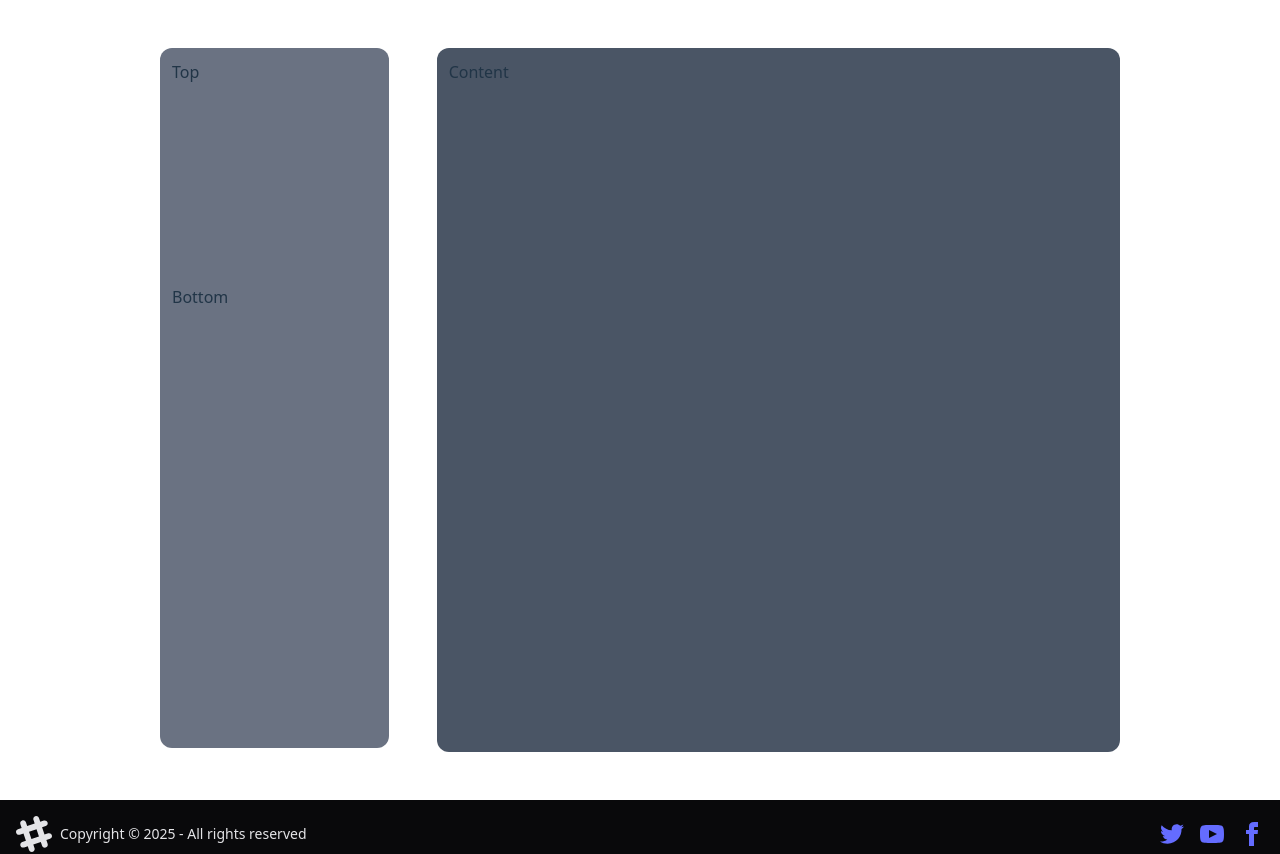
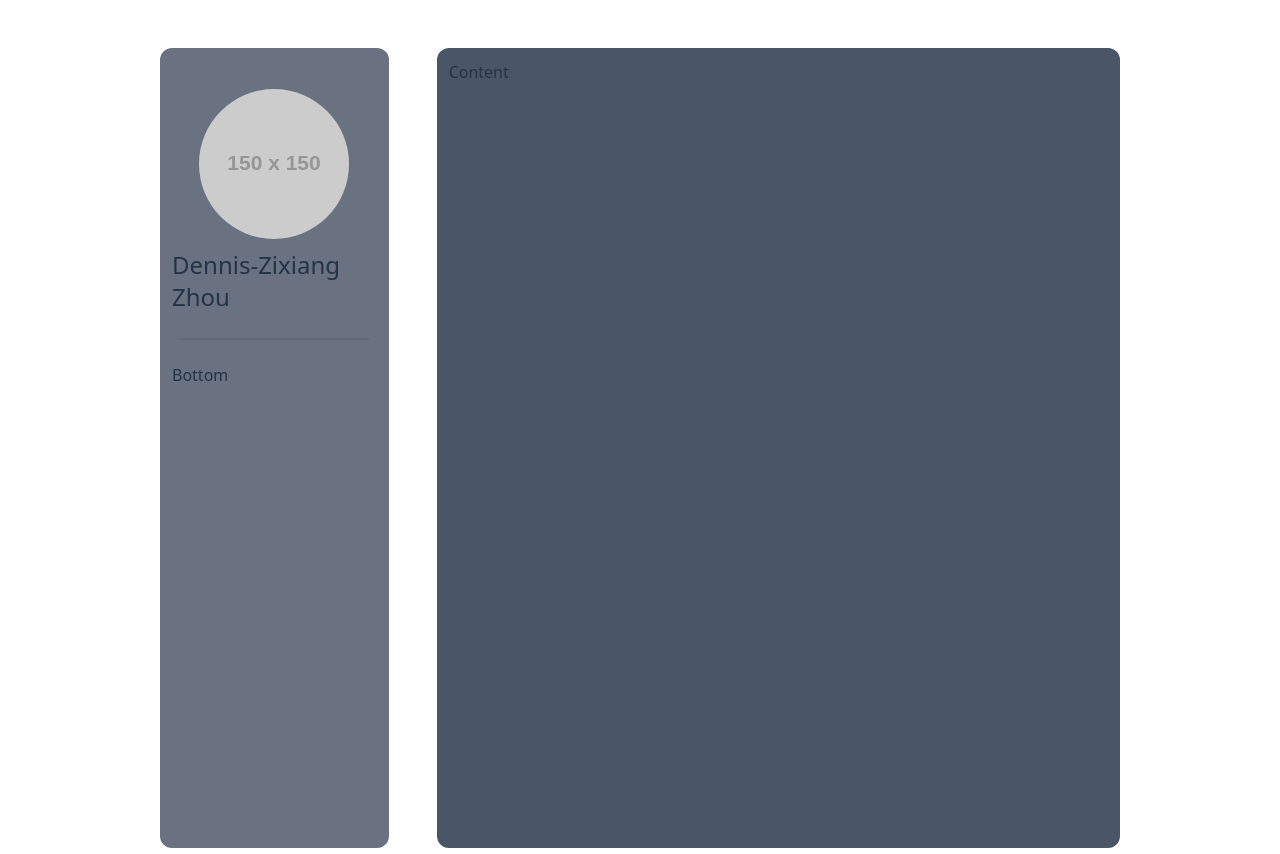
Before and after one commit to Dennis2300/CV-Portfolio, a Vue app: page / in a window 1280 px wide. Shown: the top 854 px of the page. Built offline with nearby package versions, Linux system fonts and the light colour scheme.

Commit message:
Update Home.vue

```diff
--- a/src/components/Home.vue
+++ b/src/components/Home.vue
@@ -1,8 +1,12 @@
 <template>
-  <div class="flex felx-row gap-12 w-3/4 h-3/4 min-h-screen py-12">
-    <div class="w-1/4 h-[700px] bg-gray-500 rounded-xl p-3">
-      <div class="h-1/3 w-full">Top</div>
-      <div class="h-2/3 w-full">Bottom</div>
+  <div class="flex felx-row gap-12 w-3/4 min-h-screen py-12">
+    <div class="w-1/4 h-[800px] bg-gray-500 rounded-xl px-3">
+      <div class="w-full h-1/3 flex flex-col items-center justify-around pt-10">
+        <img src="https://placehold.co/150x150?text=Profile Picture" class="rounded-full" alt="" />
+        <h1 class="text-2xl mt-2">Dennis-Zixiang Zhou</h1>
+      </div>
+      <div class="divider px-2"></div>
+      <div class="w-full h-2/3">Bottom</div>
     </div>
     <div class="w-3/4 bg-gray-600 rounded-xl p-3">
       <h1>Content</h1>
```
